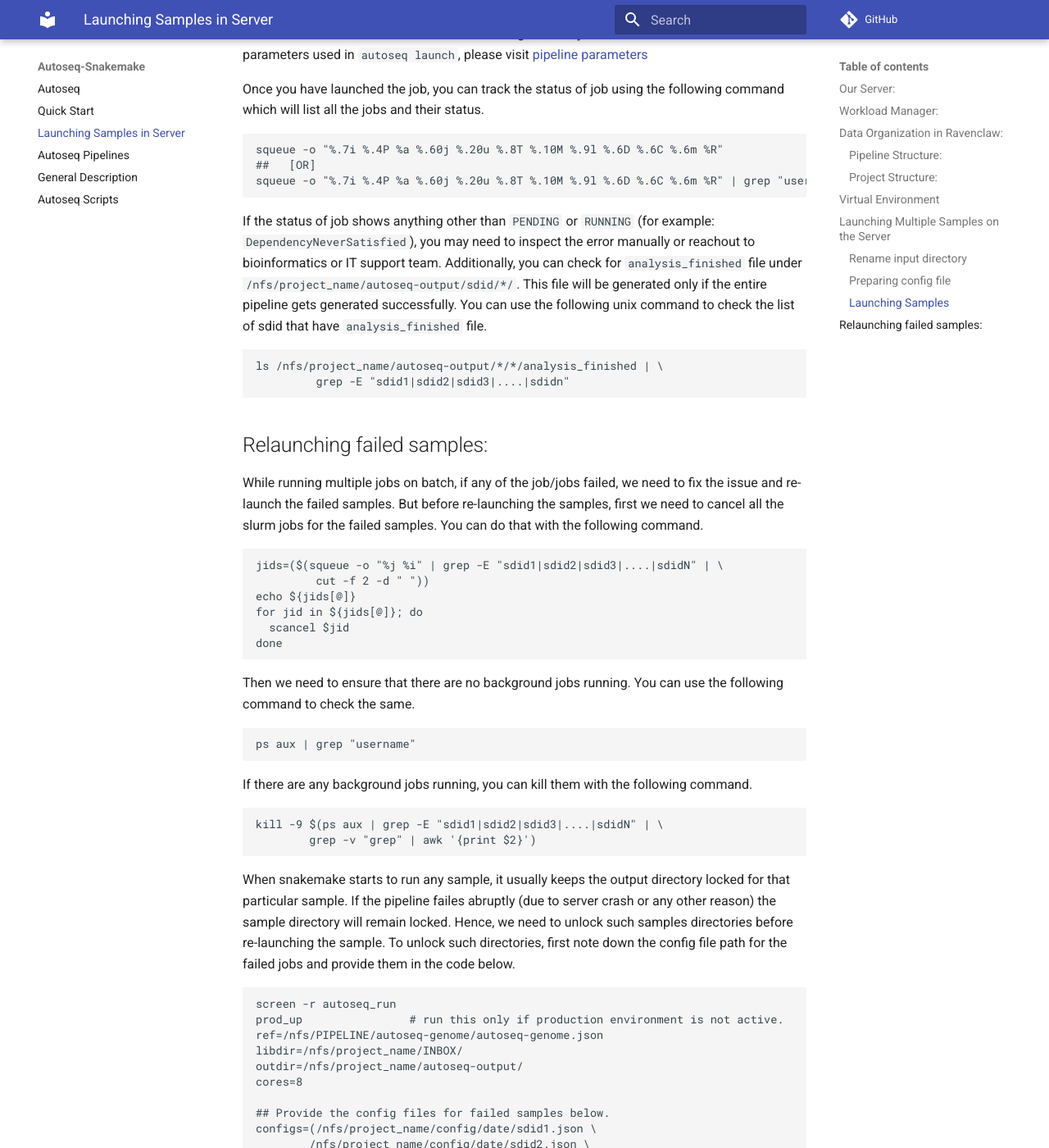
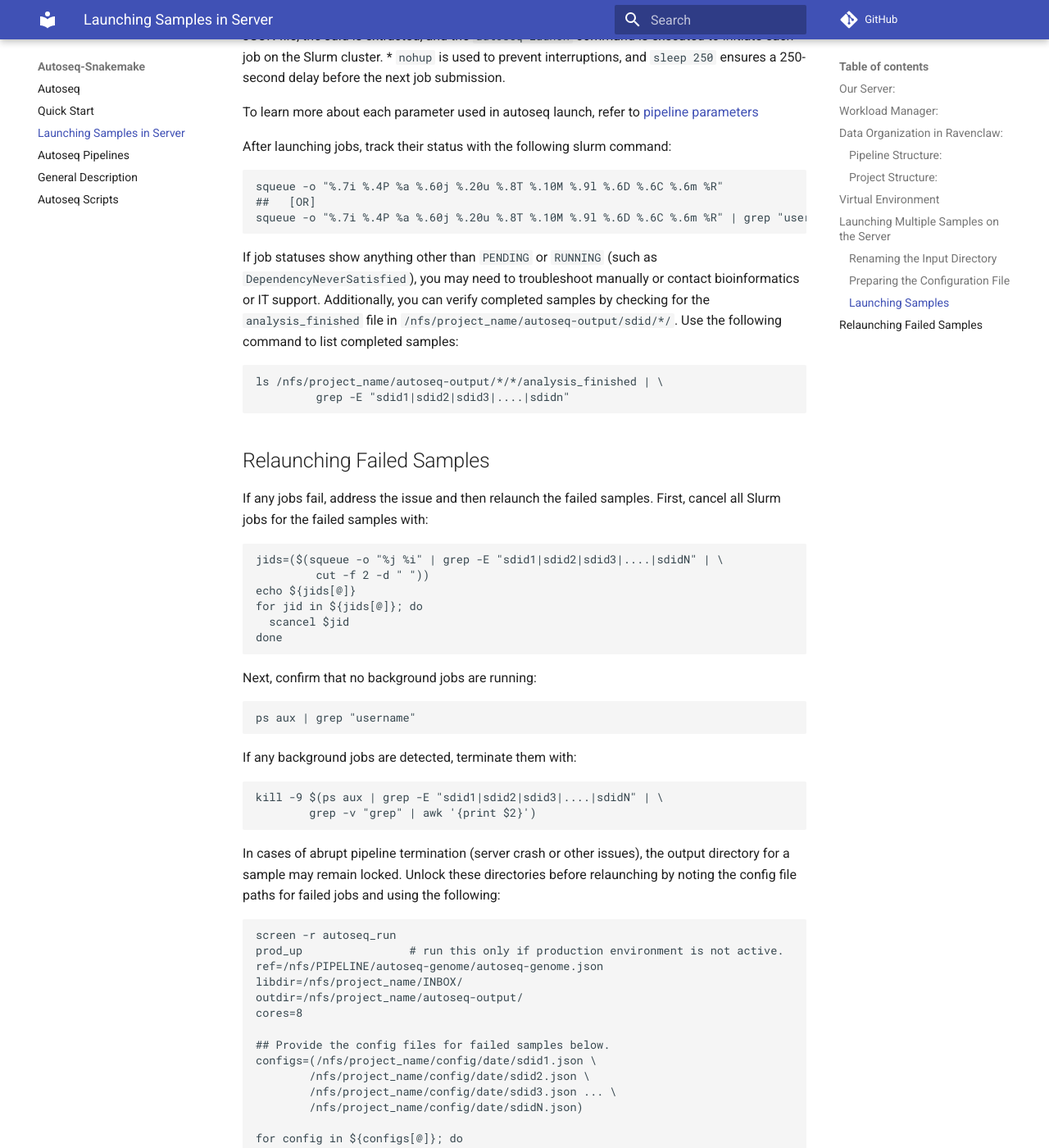
Before and after one commit to ClinSeq/autoseq-snakemake, an MkDocs documentation site: the page built from docs/server_launch.md, in a window 1280 px wide and 1400 px high, scrolled down 6722 px. Shown: the whole window at 82% size. Built offline with MkDocs 1.6.1 and Material for MkDocs 9.7.7, drawn with Linux system fonts in a browser that asks for light colours; comment, search, counter and statistics services are not loaded; some of the changed text lies outside the part shown.

Commit message:
Performed re-phrasing for quick_start and server_launch md files

````diff
--- a/docs/server_launch.md
+++ b/docs/server_launch.md
@@ -10,6 +10,7 @@
 All projects and the autoseq pipeline are stored on a scalable SSD under the `/nfs/` directory. The structure is as follows:
 
 ```
+ls /nfs/
 |-- PIPELINE
 |-- Project1
 |-- Project2
@@ -21,6 +22,7 @@
 ### Pipeline Structure:
 The autoseq pipeline is located in the `/nfs/PIPELINE/` directory, which is organized as follows:
 ```
+ls /nfs/PIPELINE/
 |-- autoseq-genome
 |-- autoseq-snakemake
 |-- containers
@@ -143,15 +145,15 @@
 
 In this configuration, the `__default__` settings apply to all rules, while any parameters specified under individual rules (such as `rule_name_1` and `rule_name_2`) will override the default settings. You can pass this configuration file to the autoseq pipeline using the `--cluster-config` parameter.
 
-Once you have prepared your cluster config file, you can start launching your samples. There are 3 essential steps to launch the pipeline.
+Once the cluster configuration file is prepared, you are ready to launch your samples. The pipeline launch involves three key steps:
 
- * Ensure the directory name is consistent with barcode format.
- * Preparing config file
- * Launching samples.
+ * Naming the input directory according to the barcode format
+ * Preparing the configuration file
+ * Launching the samples
 
-#### Rename input directory
+#### Renaming the Input Directory
 
-While running samples in batch, it is essential to create the input directory name in the format `PROJECT-SDID-TYPE-SAMPLEID-PREPID-CAPTUREID`, because, autoseq will use all the information present in this format (especially prepID and captureID) to select appropriate reference files during analysis. Please make sure to mention the date (in YYYYMMDD format) on which you are launching the sample in prepID and captureID, because, autoseq will use this information to retrive all samples that has to be launched on a specific day. To know more about this format, kindly visit [General Description](barcodes.md) page. An example of the input directory format is shown below.
+When running batch samples, it is critical to name the input directory following the format  `PROJECT-SDID-TYPE-SAMPLEID-PREPID-CAPTUREID`. Autoseq relies on this structure, especially the prepID and captureID, to select appropriate reference files for analysis. Ensure that the prepID and captureID include the sample receipt or launch date (in YYYYMMDD format) as this allows Autoseq to retrieve all samples for processing on that specific date. For more details on this format, please refer to the [General Description](barcodes.md) page. Below is an example of the directory structure:
 
 ```
 .
@@ -178,11 +180,11 @@
 |   |   |-- *_DNA-T-*-00_S11_L002_R2_001.fastq.gz
 ```
 
-#### Preparing config file
+#### Preparing the Configuration File
 
-Once you have prepared your input directory as mentioned above, you need to create config file. The config file contains information such as SDID, Tumor ID/CFDNA ID, and Normal ID (which is same as directory name) in json format. Autoseq will use this information to search for specific directory inside `/nfs/project_name/INBOX/`. You can automatically create the config file using the command `autoseq config` which will create the config file inside `/nfs/project_name/config/YYYY-MM-DD/` with file name as `SDID.json`
+After setting up the input directory as described, the next step is to create the configuration file. This file, in JSON format, includes details such as the SDID, Tumor ID/CFDNA ID, and Normal ID (matching the directory name). Autoseq uses this information to locate specific directories within `/nfs/project_name/INBOX/`. To generate the configuration file, use the `autoseq config` command, which creates the config file in `/nfs/project_name/config/YYYY-MM-DD/` with file name `SDID.json`
 
-You can use the following command to create config file.
+Here’s the command sequence for generating the configuration file:
 
 ```
 screen -S autoseq_run # use 'screen -r autoseq_run' if the screen is already active.
@@ -195,10 +197,14 @@
 mkdir -p /nfs/project_name/config/$(date "+%Y-%m-%d")
 autoseq config --outdir /nfs/project_name/config/$(date "+%Y-%m-%d") \
         /nfs/project_name/sample_lists/clinseqBarcodes_$(date "+%Y-%m-%d").txt
-# You can use ctrl+d to exit the screen.
+# You can use ctrl+a then d to exit the screen.
 ```
 
-The above script will search all the directoriers inside `/nfs/project_name/INBOX/` which are ending with today's date, sort those directory names and write them into `/nfs/project_name/sample_lists/` with file name as `clinseqBarcodes_today's_date`. It will then create a new directory with today's date inside `/nfs/project_name/config/`. Finally, the `autoseq config` script will create a seperate configuration files in json format for each input sample, and the structure of the configuration file will be as follow:
+This script performs the following actions:
+* Searches all directories in `/nfs/project_name/INBOX/` ending with today’s date.
+* Sorts these directory names and writes them into `/nfs/project_name/sample_lists/` as `clinseqBarcodes_today's_date`.
+* Creates a new directory within `/nfs/project_name/config/` with today’s date.
+* Generates individual JSON configuration files for each sample, structured as shown below:
 
 ```
 .
@@ -208,7 +214,7 @@
 |   |   |-- P-*.json
 ```
 
-The contents of each configuration file will resemble the following format:
+Each configuration file will have the following format:
 
 ```
 # P-*.json
@@ -220,11 +226,13 @@
 }
 ```
 
+Following these steps ensures accurate and organized setup for batch analysis using the autoseq pipeline.
+
 #### Launching Samples
 
-Once you have prepared all the configuration files successfully, you can launch multiple samples in batch using the following shell script.
+After configuring all necessary files, you can launch multiple samples in batch using the following shell script.
 
-**Note:** It is highly recommended to start your analysis using `screen`, so that the analysis will not terminate even if you accidently close the terminal.
+**Note:**  It is highly recommended to start your analysis within a `screen` session to prevent the process from terminating if the terminal is closed accidentally.
 
 ```
 screen -r autoseq_run
@@ -248,12 +256,17 @@
         '--bind /base-path/:/base-path/'" >> logs/$sdid.nohub.log &
     sleep 250
 done
-# You can use ctrl+d to exit the screen.
+# You can use ctrl+a then d to exit the screen.
 ```
 
-In the above script, first we are initializing reference config file path (ref), path to INBOX (libdir), path to output (outdir), number of cores, and config files (present within specific date). Then for each sample json file present in config file, we are extracting the sdid and launching autoseq pipeline with the command `autoseq launch` which will launch each job on slurm cluster. We are using `nohup` to ensure that the system does not hungup while launching job. Finally `sleep 250` is used to wait for 250-second before submitting the next job. To know more about each parameters used in `autoseq launch`, please visit [pipeline parameters](quick_start.md/#pipeline-parameters)
+In this script:
+* Paths to the reference file (ref), INBOX directory (libdir), output directory (outdir), and configuration files (for the specific date) are initialized.
+* For each sample configuration JSON file, the sdid is extracted, and the `autoseq launch` command is executed to initiate each job on the Slurm cluster.
+* `nohup` is used to prevent interruptions, and `sleep 250` ensures a 250-second delay before the next job submission.
 
-Once you have launched the job, you can track the status of job using the following command which will list all the jobs and their status.
+To learn more about each parameter used in autoseq launch, refer to [pipeline parameters](quick_start.md/#pipeline-parameters)
+
+After launching jobs, track their status with the following slurm command:
 
 ```
 squeue -o "%.7i %.4P %a %.60j %.20u %.8T %.10M %.9l %.6D %.6C %.6m %R"
@@ -261,15 +274,15 @@
 squeue -o "%.7i %.4P %a %.60j %.20u %.8T %.10M %.9l %.6D %.6C %.6m %R" | grep "username"
 ```
 
-If the status of job shows anything other than `PENDING` or `RUNNING` (for example: `DependencyNeverSatisfied`), you may need to inspect the error manually or reachout to bioinformatics or IT support team. Additionally, you can check for `analysis_finished` file under `/nfs/project_name/autoseq-output/sdid/*/`. This file will be generated only if the entire pipeline gets generated successfully. You can use the following unix command to check the list of sdid that have `analysis_finished` file.
+If job statuses show anything other than `PENDING` or `RUNNING` (such as `DependencyNeverSatisfied`), you may need to troubleshoot manually or contact bioinformatics or IT support. Additionally, you can verify completed samples by checking for the `analysis_finished` file in `/nfs/project_name/autoseq-output/sdid/*/`. Use the following command to list completed samples:
 
 ```
 ls /nfs/project_name/autoseq-output/*/*/analysis_finished | \
          grep -E "sdid1|sdid2|sdid3|....|sdidn"
 ```
 
-## Relaunching failed samples:
-While running multiple jobs on batch, if any of the job/jobs failed, we need to fix the issue and re-launch the failed samples. But before re-launching the samples, first we need to cancel all the slurm jobs for the failed samples. You can do that with the following command.
+## Relaunching Failed Samples
+If any jobs fail, address the issue and then relaunch the failed samples. First, cancel all Slurm jobs for the failed samples with:
 
 ```
 jids=($(squeue -o "%j %i" | grep -E "sdid1|sdid2|sdid3|....|sdidN" | \
@@ -280,20 +293,20 @@
 done
 ```
 
-Then we need to ensure that there are no background jobs running. You can use the following command to check the same.
+Next, confirm that no background jobs are running:
 
 ```
 ps aux | grep "username"
 ```
 
-If there are any background jobs running, you can kill them with the following command.
+If any background jobs are detected, terminate them with:
 
 ```
 kill -9 $(ps aux | grep -E "sdid1|sdid2|sdid3|....|sdidN" | \
         grep -v "grep" | awk '{print $2}')
 ```
 
-When snakemake starts to run any sample, it usually keeps the output directory locked for that particular sample. If the pipeline failes abruptly (due to server crash or any other reason) the sample directory will remain locked. Hence, we need to unlock such samples directories before re-launching the sample. To unlock such directories, first note down the config file path for the failed jobs and provide them in the code below.
+In cases of abrupt pipeline termination (server crash or other issues), the output directory for a sample may remain locked. Unlock these directories before relaunching by noting the config file paths for failed jobs and using the following:
 
 ```
 screen -r autoseq_run
@@ -324,7 +337,7 @@
 done
 ```
 
-The above command will unlock all the sample directories mentioned in `configs` and we can now re-launch the failed samples with the following command.
+This command will unlock the specified sample directories. You can now relaunch failed samples as follows:
 
 ```
 screen -r autoseq_run
@@ -354,4 +367,3 @@
     sleep 250
 done
 ```
-The above command will re-launch the samples mentioned in config files.
````
Also changed, not shown: other parts of docs/server_launch.md (+2 -2 lines), docs/quick_start.md (+12 -7 lines).
